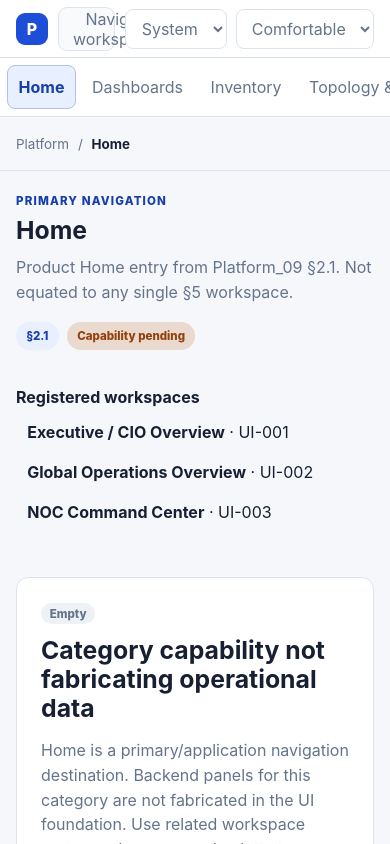
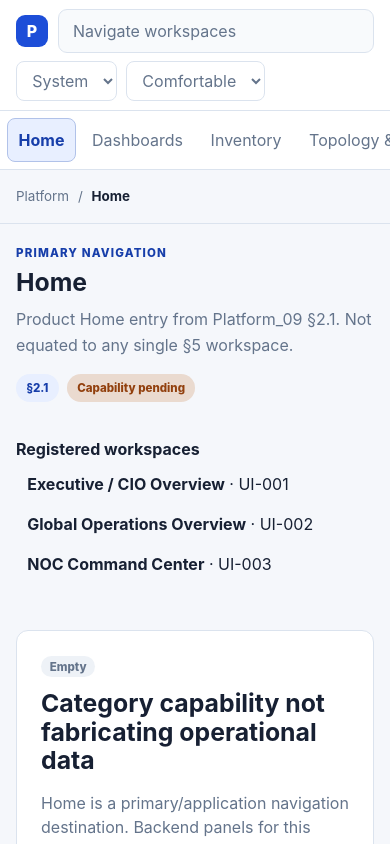
Before and after one commit to gagandsm-max/platform, a React (Vite) app in the folder ui/: page / in a window 390 px wide. Shown: the top 844 px of the page. Built offline with nearby package versions, Linux system fonts and the light colour scheme.

Commit message:
ui: refine mobile topbar layout to two rows to resolve P2 control clipping at 320-375px

```diff
--- a/ui/src/App.css
+++ b/ui/src/App.css
@@ -164,7 +164,7 @@ button:disabled {
   top: 0;
   z-index: 30;
   display: grid;
-  grid-template-columns: 260px minmax(260px, 680px) 1fr;
+  grid-template-columns: 260px minmax(260px, 1fr) auto;
   align-items: center;
   gap: 1.25rem;
   min-height: 64px;
@@ -727,9 +727,29 @@ kbd {
   .topbar {
     position: sticky;
     display: grid;
-    grid-template-columns: auto minmax(0, 1fr) auto;
-    min-height: 58px;
-    gap: 0.65rem;
+    grid-template-columns: auto minmax(0, 1fr);
+    grid-template-areas:
+      "brand search"
+      "actions actions";
+    min-height: auto;
+    padding: 0.55rem 1rem;
+    gap: 0.5rem 0.65rem;
+  }
+
+  .brand-block {
+    grid-area: brand;
+  }
+
+  .global-search {
+    grid-area: search;
+    width: 100%;
+  }
+
+  .topbar-actions {
+    grid-area: actions;
+    justify-content: flex-start;
+    width: 100%;
+    gap: 0.55rem;
   }
 
   .brand-name,
```
